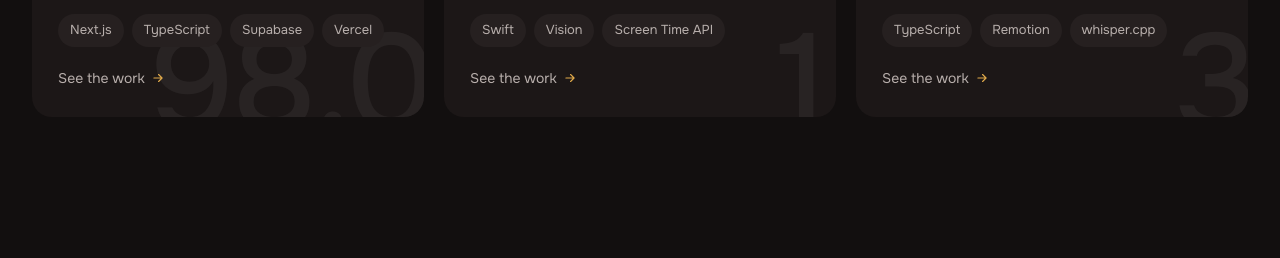
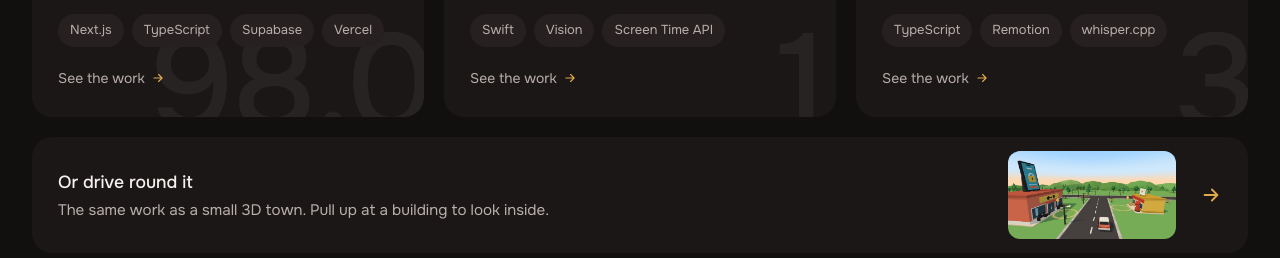
Before and after one commit to mattpbakerdev-oss/mattpbaker.dev, a plain HTML site: page index.html in a window 1280 px wide. Shown: the part 1280-1538 px from the top of the page. Drawn offline with Linux system fonts and the light colour scheme.

Commit message:
Home: link to /play under the work cards
Co-Authored-By: Claude Opus 5.5 <noreply@anthropic.com>

```diff
--- a/index.html
+++ b/index.html
@@ -243,6 +243,27 @@
   .prose p b { color: var(--ink); font-weight: 500; }
 
   /* Footer */
+  /* Drive strip: the /play game, under the work cards */
+  .drive {
+    margin-top: 20px; display: grid; grid-template-columns: 1fr auto auto; align-items: center; gap: 24px;
+    background: var(--bg-raised); border-radius: var(--radius-card); padding: 14px 26px 14px 26px;
+    transition: background-color .2s;
+  }
+  .drive:hover { background: #211b1b; }
+  .drive-text { display: grid; gap: 2px; }
+  .drive-title { font-size: 1.1rem; font-weight: 500; }
+  .drive-sub { color: var(--ink-2); font-size: 0.95rem; }
+  .drive-shot { width: 168px; aspect-ratio: 1200 / 630; border-radius: 12px; overflow: hidden; }
+  .drive-shot img { width: 100%; height: 100%; object-fit: cover; transition: transform .4s ease; }
+  .drive:hover .drive-shot img { transform: scale(1.04); }
+  .drive .arrow { color: var(--accent); width: 22px; height: 22px; transition: transform .2s; }
+  .drive:hover .arrow { transform: translateX(3px); }
+  @media (max-width: 720px) {
+    .drive { grid-template-columns: 1fr auto; gap: 16px; padding: 14px 18px; }
+    .drive-shot { grid-row: 1; grid-column: 1 / -1; width: 100%; }
+  }
+  @media (prefers-reduced-motion: reduce) { .drive-shot img, .drive .arrow { transition: none; } .drive:hover .drive-shot img, .drive:hover .arrow { transform: none; } }
+
   footer { margin-top: 112px; padding: 32px 0 40px; border-top: 1px solid var(--line); color: var(--ink-2); font-size: 0.95rem; }
   footer .wrap { display: flex; flex-wrap: wrap; gap: 12px 28px; align-items: center; }
   footer .built { margin-left: auto; }
@@ -310,6 +331,14 @@
         <span class="ghost" aria-hidden="true">3</span>
       </a>
     </div>
+    <a class="drive" href="/play">
+      <span class="drive-text">
+        <span class="drive-title">Or drive round it</span>
+        <span class="drive-sub">The same work as a small 3D town. Pull up at a building to look inside.</span>
+      </span>
+      <span class="drive-shot" aria-hidden="true"><img src="/play/og.jpg" width="1200" height="630" alt="" loading="lazy" decoding="async"></span>
+      <svg class="arrow" viewBox="0 0 24 24" fill="none" stroke="currentColor" stroke-width="2" stroke-linecap="round" stroke-linejoin="round" aria-hidden="true"><path d="M5 12h14M13 6l6 6-6 6"/></svg>
+    </a>
   </section>
 
   <section class="section wrap" id="stack">
```
